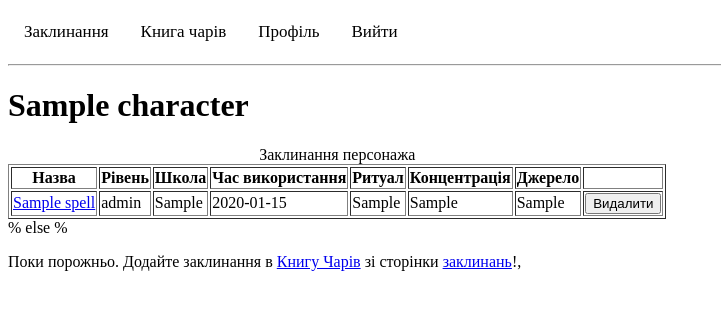
After one commit to lukaholota/spells, a Flask app: page /characters/1 in a window 1280 px wide. The commit adds this page. Shown: the top 310 px of the page, without its empty margins (0-721 px from the left). Run offline with Flask 3, Linux system fonts and the light colour scheme; a user stored in the database is signed in; tables that the repository leaves empty hold one stand-in row (values such as "Sample post").

Commit message:
character character spells

```diff
--- a/app/app_routes.py
+++ b/app/app_routes.py
@@ -1,6 +1,6 @@
 from app.app import app, auth
 from flask import render_template, request, redirect, flash, abort
-from flask_login import logout_user, login_required, current_user, login_user
+from flask_login import logout_user, login_required, current_user
 from app.logic.SpellLoader import SpellLoader
 from app.logic.SpellsListLoader import SpellsListLoader
 from app.logic.SpellsFilters import SpellsFilters
@@ -10,6 +10,11 @@ from app.logic.Authenticator import Authenticator
 from app.logic.SpellbookSaver import SpellbookSaver
 from app.logic.SpellbookLoader import SpellbookLoader
 from app.logic.SpellbookSpellDeleter import SpellbookSpellDeleter
+from app.logic.CharacterCreator import CharacterCreator
+from app.logic.CharacterSpellsSaver import CharacterSpellsSaver
+from app.logic.CharacterDeleter import CharacterDeleter
+from app.logic.CharacterSpellsLoader import CharacterSpellsLoader
+from app.logic.CharacterSpellDeleter import CharacterSpellDeleter
 
 
 @auth.verify_password
@@ -142,7 +147,8 @@ def spellbook():
     spellbook_loader = SpellbookLoader(current_user)
     spells = spellbook_loader.load()
 
-    return render_template('spellbook.html', spells=spells)
+    character_list = current_user.characters
+    return render_template('spellbook.html', spells=spells, character_list=character_list)
 
 
 @app.route('/add-to-spellbook', methods=['POST'])
@@ -175,7 +181,86 @@ def hybrid_registration():
 @login_required
 def delete_spellbook_spell():
     spell_id = request.form.get('spell_id', '')
-    spellbook_spell_deleter = SpellbookSpellDeleter(spell_id, current_user)
+    spellbook_spell_deleter = SpellbookSpellDeleter(spell_id)
     spellbook_spell_deleter.delete()
 
     return redirect('/spellbook')
+
+
+@app.route('/create-character/<source>')
+@login_required
+def create_character(source):
+    return render_template('create-character.html', source=source)
+
+
+@app.route('/create-character', methods=['POST'])
+@login_required
+def create_character_post():
+    data = request.form
+    character_creator = CharacterCreator(data, current_user)
+    if not character_creator.create():
+        flash(character_creator.message)
+        return redirect(f'create-character/{data.get("source", "characters")}')
+    return redirect(f'/{data.get("source", "characters")}')
+
+
+@app.route('/add-spells-to-character', methods=['POST'])
+@login_required
+def add_spells_to_character():
+    character_spells_saver = CharacterSpellsSaver(request.form, current_user)
+    if character_spells_saver.save():
+        character_spells_saver.make_spellbook_empty()
+        flash('Прив\'язано! ')
+    else:
+        flash('Щось пішло шкереберть')
+    return render_template('spellbook.html', character_id=character_spells_saver.character.character_id)
+
+
+@app.route('/profile')
+@login_required
+def profile():
+    return render_template('profile.html')
+
+
+@app.route('/characters')
+@login_required
+def characters():
+    character_list = current_user.characters
+    return render_template('characters.html', character_list=character_list)
+
+
+@app.route('/delete-character', methods=['POST'])
+@login_required
+def delete_character():
+    character_id = request.form.get('character_id', '')
+    character_deleter = CharacterDeleter(character_id)
+    character_deleter.delete()
+
+    return redirect('/characters')
+
+
+@app.route('/characters/<character_id>')
+@login_required
+def character(character_id):
+    if not int(character_id) in [character.character_id for character in current_user.characters]:
+        abort(403)
+    character_spells_loader = CharacterSpellsLoader(character_id)
+    spells = character_spells_loader.load()
+
+    return render_template(
+        'character.html',
+        spells=spells,
+        character_name=character_spells_loader.character.name,
+        character_id=character_spells_loader.character.character_id
+    )
+
+
+@app.route('/delete-character-spell', methods=['POST'])
+@login_required
+def delete_character_spell():
+    data = request.form
+    spell_id = data.get('spell_id', '')
+    character_spell_deleter = CharacterSpellDeleter(spell_id)
+    character_spell_deleter.delete()
+
+    return redirect(f'/characters/{data.get("source")}')
--- /dev/null
+++ b/app/logic/CharacterSpellsLoader.py
@@ -0,0 +1,10 @@
+from app.models import Character, CharacterSpells, Spell
+
+
+class CharacterSpellsLoader:
+    def __init__(self, character_id):
+        self.character = Character.query.get(character_id)
+        self.spells = [character_spell.spell for character_spell in self.character.spells]
+
+    def load(self):
+        return self.spells
--- a/app/logic/SpellbookSpellDeleter.py
+++ b/app/logic/SpellbookSpellDeleter.py
@@ -2,9 +2,8 @@ from app.models import SpellbookSpells, db
 
 
 class SpellbookSpellDeleter:
-    def __init__(self, spell_id, user):
+    def __init__(self, spell_id):
         self.spell_id = spell_id
-        self.spellbook = user.spellbook
 
     def delete(self):
         SpellbookSpells.query.filter_by(spell_id=self.spell_id).delete()
--- /dev/null
+++ b/app/templates/character.html
@@ -0,0 +1,45 @@
+<!DOCTYPE html>
+<html lang="en">
+<head>
+    <meta charset="UTF-8">
+    <title>{{character_name}}</title>
+</head>
+<body>
+{% extends "topnav.html" %}
+    {% block body %}
+<h1>{{character_name}}</h1>
+{% if spells|length != 0 %}
+  <form name="delete-character-spell" id="delete-character-spell" action="/delete-character-spell" method="POST">
+    <table class="spells-table" border="1 px">
+      <caption>Заклинання персонажа</caption>
+      <tr>
+          <th>Назва</th>
+          <th>Рівень</th>
+          <th>Школа</th>
+          <th>Час використання</th>
+          <th>Ритуал</th>
+          <th>Концентрація</th>
+          <th>Джерело</th>
+          <th></th>
+      </tr>
+      {% for spell in spells %}
+          <tr>
+              <td> <a href="/spell/{{spell.spell_id}}">{{spell.name}}</a> </td>
+              <td>{{spell.level}}</td>
+              <td>{{spell.school}}</td>
+              <td>{{spell.casting_time}}</td>
+              <td>{{spell.has_ritual}}</td>
+              <td>{{spell.has_concentration}}</td>
+              <td>{{spell.source}}</td>
+              <td><button type="submit" name="spell_id" value="{{spell.spell_id}}">Видалити</button></td>
+          </tr>
+      {% endfor %}
+  </table>
+      <input type="hidden" name="source" value="{{character_id}}">
+</form>
+% else %
+  <p>Поки порожньо. Додайте заклинання в <a href="/spellbook">Книгу Чарів</a> зі сторінки <a href="/spells">заклинань</a>!, </p>
+{% endif %}
+{% endblock %}
+</body>
+</html>
--- a/app/templates/topnav.html
+++ b/app/templates/topnav.html
@@ -37,6 +37,9 @@
             <a id="spellbook" href="/spellbook">Книга чарів</a>
           {% endif %}
           {% if current_user.is_authenticated %}
+            <a id="profile" href="/profile">Профіль</a>
+          {% endif %}
+          {% if current_user.is_authenticated %}
             <a id="logout" href="/logout">Вийти</a>
           {% endif %}
       </nav>
```
Also changed, not shown: app/logic/CharacterCreator.py (added, +24 -0 lines), app/logic/CharacterDeleter.py (added, +11 -0 lines), app/logic/CharacterSpellDeleter.py (added, +10 -0 lines), app/logic/CharacterSpellsSaver.py (added, +23 -0 lines), app/models.py (+15 -0 lines), app/templates/characters.html (added, +30 -0 lines), app/templates/create-character.html (added, +27 -0 lines), app/templates/profile.html (added, +16 -0 lines), app/templates/spellbook.html (+40 -4 lines), migrations/versions/c31d807c5656_add_character_character_spells.py (added, +36 -0 lines).
